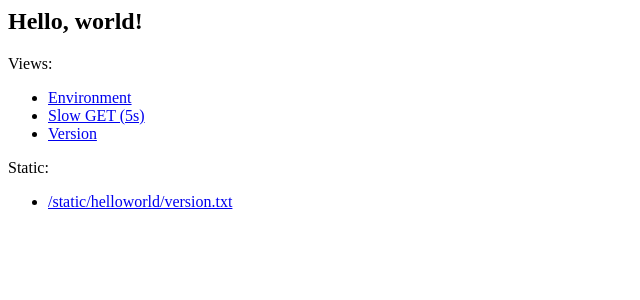
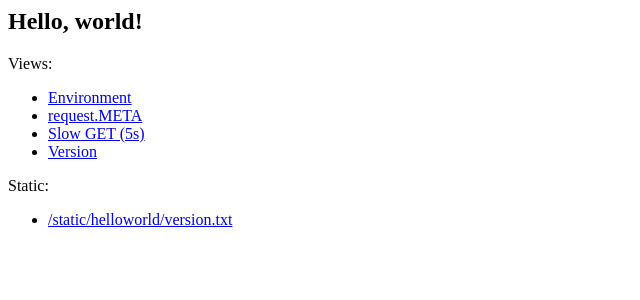
Before and after one commit to zarnovican/django-helloworld, a Django app: page / in a window 1280 px wide. Shown: the top 300 px of the page, without its empty margins (0-640 px from the left). Run offline with Django 3.2, Linux system fonts and the light colour scheme.

Commit message:
/meta - dump request.META dict

```diff
--- a/helloworld/templates/helloworld/index.html
+++ b/helloworld/templates/helloworld/index.html
@@ -5,6 +5,7 @@
 Views:
 <ul>
   <li><a href="{% url 'env' %}">Environment</a>
+  <li><a href="{% url 'meta' %}">request.META</a>
   <li><a href="{% url 'slow_get' '5' %}">Slow GET (5s)</a>
   <li><a href="{% url 'version' %}">Version</a>
 </ul>
--- /dev/null
+++ b/helloworld/templates/helloworld/meta.html
@@ -0,0 +1,5 @@
+<h2>Request meta:</h2>
+
+<pre>
+{% for k, v in meta %}{{ k }}={{ v }}
+{% endfor %}</pre>
--- a/helloworld/urls.py
+++ b/helloworld/urls.py
@@ -23,6 +23,7 @@ print('importing helloworld/urls.py')
 urlpatterns = [
     url(r'^$', views.index, name='index'),
     url(r'^env$', views.env, name='env'),
+    url(r'^meta$', views.meta, name='meta'),
     url(r'^slow/(?P<time_to_wait>[0-9]+)$', views.slow_get, name='slow_get'),
     url(r'^version$', views.version, name='version'),
     url(r'^admin/', include(admin.site.urls)),
--- a/helloworld/views.py
+++ b/helloworld/views.py
@@ -18,6 +18,10 @@ def env(request):
     return render(request, 'helloworld/env.html', {'environ': sorted(os.environ.items())})
 
 
+def meta(request):
+    return render(request, 'helloworld/meta.html', {'meta': sorted(request.META.items())})
+
+
 def slow_get(request, time_to_wait):
     out = ''
     for i in range(int(time_to_wait)):
```
